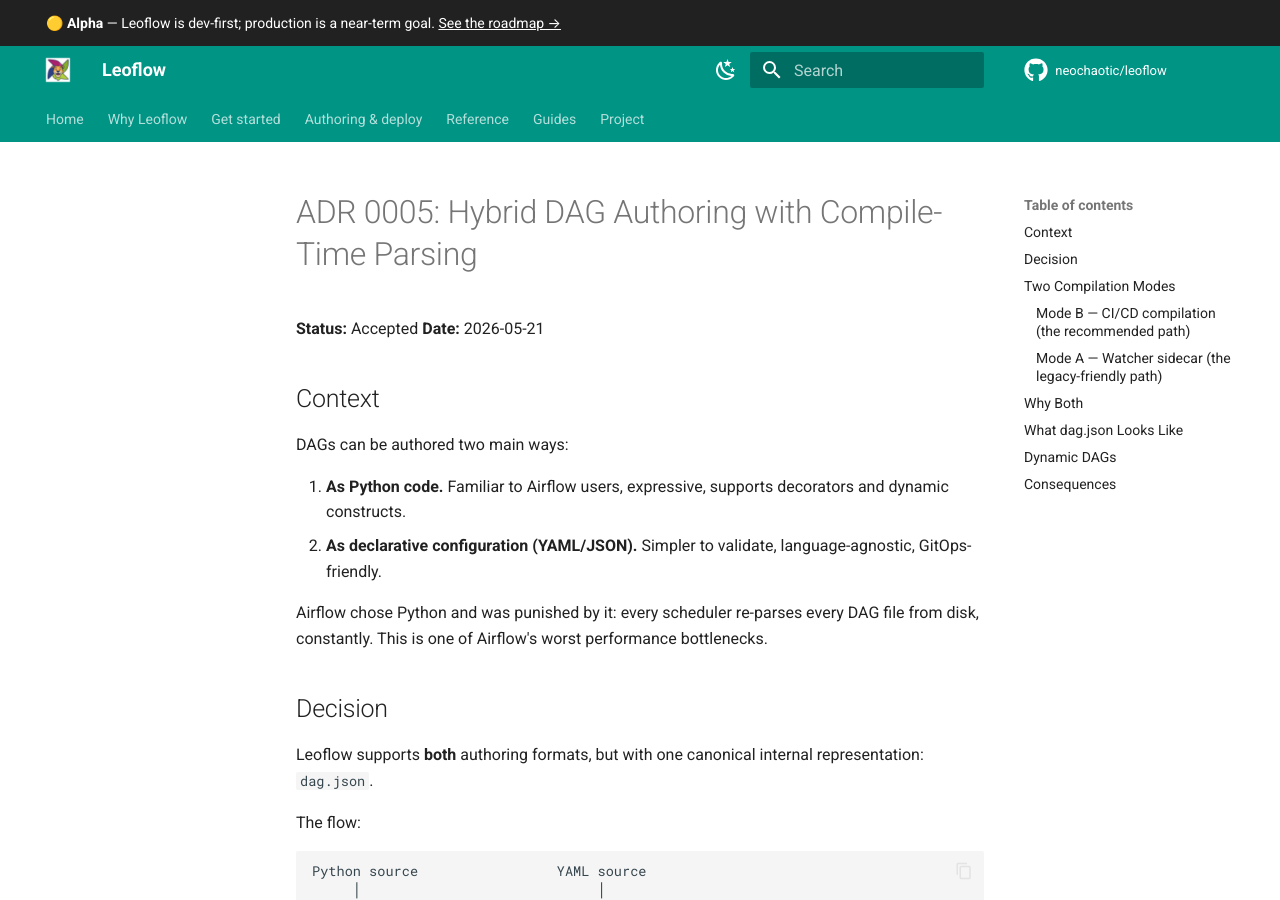
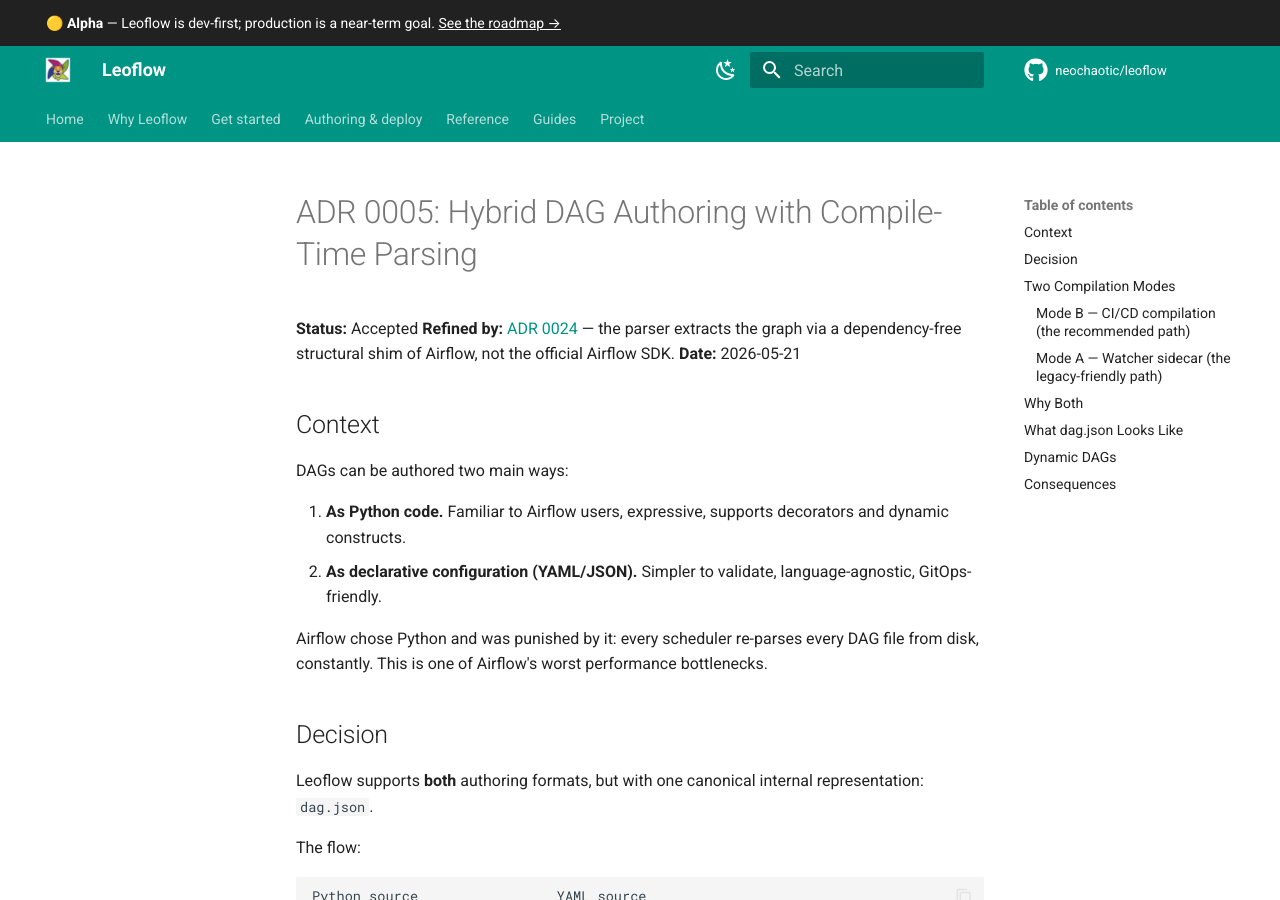
Before and after one commit to neochaotic/leoflow, an MkDocs documentation site: the page built from docs/adr/0005-hybrid-dag-authoring.md, in a window 1280 px wide and 900 px high. Built offline with MkDocs 1.6.1 and Material for MkDocs 9.7.7, drawn with Linux system fonts in a browser that asks for light colours; comment, search, counter and statistics services are not loaded.

Commit message:
docs(adr): mark ADR 0005 refined by ADR 0024 (parser shim, not Airflow SDK)
A status pointer only — the original decision is unchanged. Makes the
0005 <-> 0024 relationship bidirectional and discoverable.

Co-Authored-By: Claude Opus 4.7 <noreply@anthropic.com>

```diff
--- a/docs/adr/0005-hybrid-dag-authoring.md
+++ b/docs/adr/0005-hybrid-dag-authoring.md
@@ -1,6 +1,7 @@
 # ADR 0005: Hybrid DAG Authoring with Compile-Time Parsing
 
 **Status:** Accepted
+**Refined by:** [ADR 0024](0024-dag-parsing-structural-shim.md) — the parser extracts the graph via a dependency-free structural shim of Airflow, not the official Airflow SDK.
 **Date:** 2026-05-21
 
 ## Context
```
